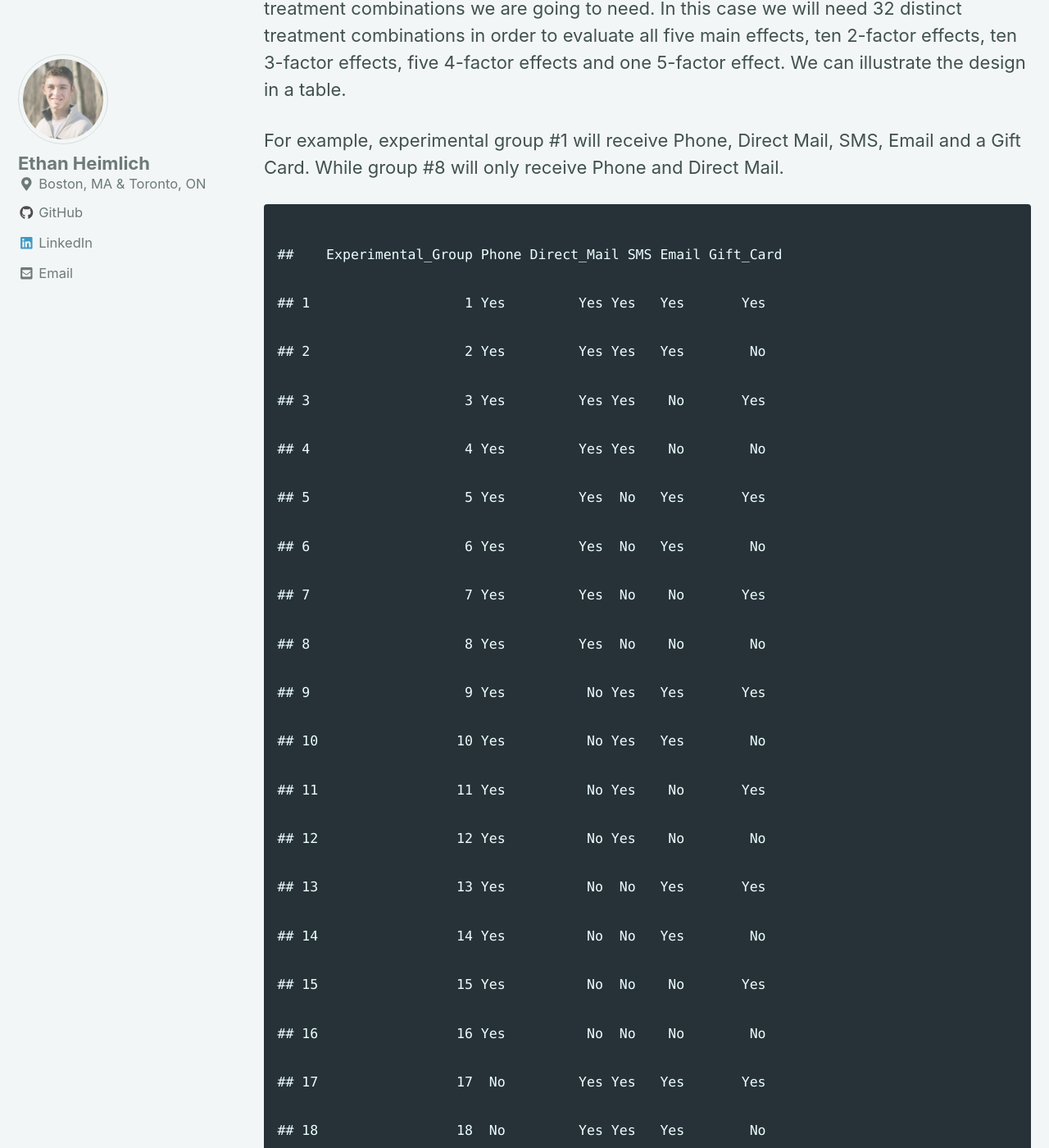
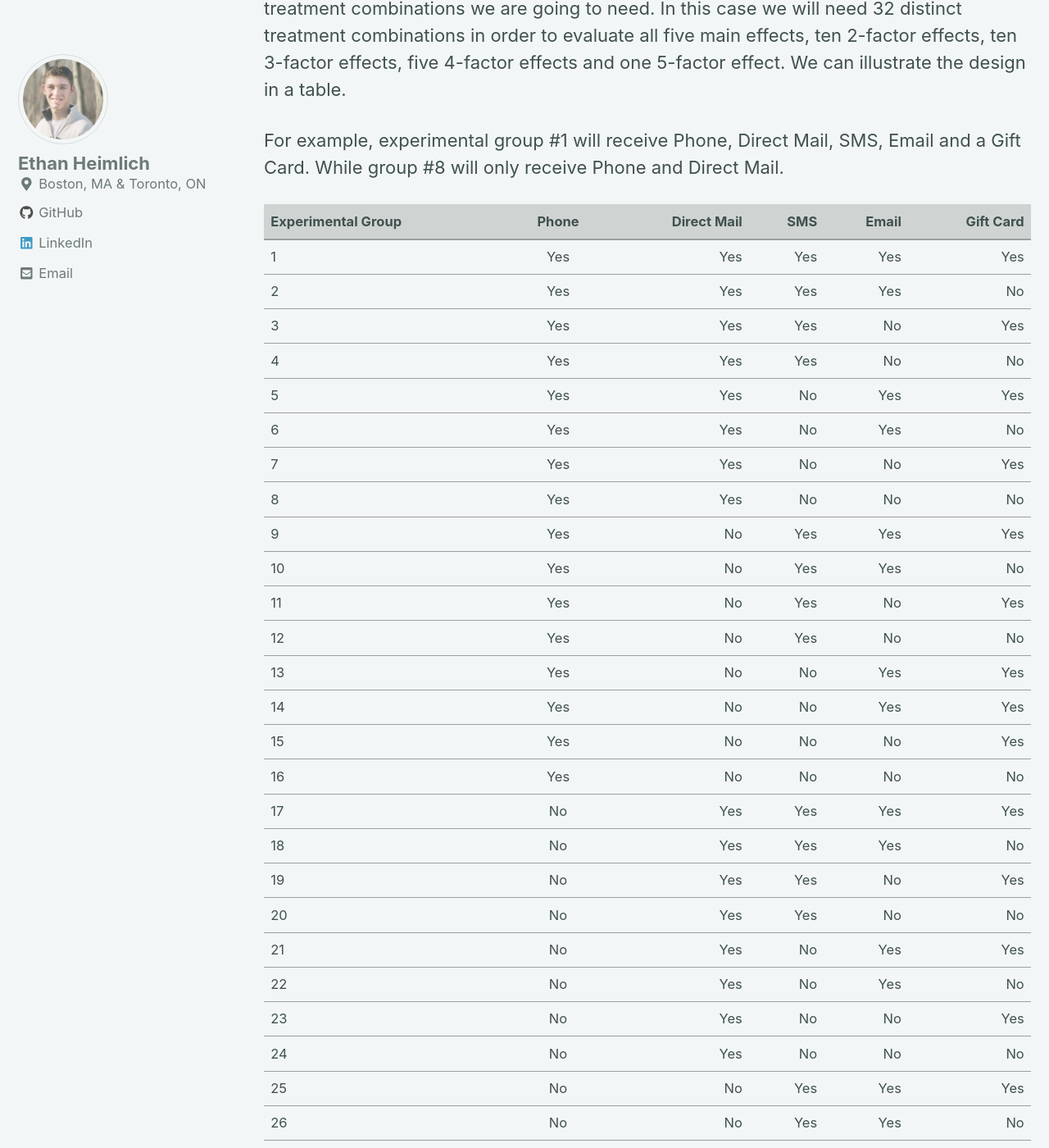
Before and after one commit to eheimlich/eheimlich.github.io, a Jekyll site: the page built from _posts/2019-08-03-factorial_design.md, in a window 1280 px wide and 1400 px high, scrolled down 3346 px. Shown: the whole window at 82% size. Built offline with Jekyll 4.4.1, drawn with Linux system fonts in a browser that asks for light colours; cached includes are drawn as plain includes; nearby versions of some CDN libraries; formulas are drawn with MathJax 3; some of the changed text lies outside the part shown.

Commit message:
Finished initial drafts, and edited factorial_design

````diff
--- a/_posts/2019-08-03-factorial_design.md
+++ b/_posts/2019-08-03-factorial_design.md
@@ -85,7 +85,40 @@ This is what we call a $$ 2^5 $$ factorial design because it has five different
 For example, experimental group #1 will receive Phone, Direct Mail, SMS, Email and a Gift Card. While group #8 will only receive Phone and Direct Mail.
 
 
-
+| Experimental Group      | Phone     | Direct Mail  | SMS | Email | Gift Card|
+| ------------- |:-------------:| -----:| -------:| -------:| -------:|
+| 1      | Yes | Yes | Yes | Yes| Yes|
+| 2      | Yes | Yes | Yes | Yes| No |
+| 3      | Yes | Yes | Yes | No | Yes|
+| 4      | Yes | Yes | Yes | No | No |
+| 5      | Yes | Yes | No | Yes| Yes|
+| 6      | Yes | Yes | No | Yes| No|
+| 7      | Yes | Yes | No | No | Yes|
+| 8      | Yes | Yes | No | No| No|
+| 9       | Yes | No | Yes | Yes| Yes|
+| 10      | Yes | No | Yes | Yes| No |
+| 11      | Yes | No | Yes | No | Yes|
+| 12      | Yes | No | Yes | No | No |
+| 13      | Yes | No | No | Yes| Yes|
+| 14      | Yes | No | No | Yes| Yes|
+| 15      | Yes | No | No | No | Yes|
+| 16      | Yes | No | No | No | No|
+| 17      | No | Yes | Yes | Yes| Yes|
+| 18      | No | Yes | Yes | Yes| No|
+| 19      | No | Yes | Yes | No | Yes|
+| 20      | No | Yes | Yes | No | No |
+| 21      | No | Yes | No | Yes| Yes|
+| 22      | No | Yes | No | Yes| No|
+| 23      | No | Yes | No | No | Yes|
+| 24      | No | Yes | No | No | No |
+| 25      | No | No | Yes | Yes| Yes|
+| 26      | No | No | Yes | Yes| No |
+| 27      | No | No | Yes | No | Yes|
+| 28      | No | No  | Yes | No | No |
+| 29      | No | No | No | Yes| Yes|
+| 30      | No | No | No | Yes| No|
+| 31      | No | No | No | No | Yes|
+| 32      | No | No | No | No | Yes|
 
 
 ```
````
